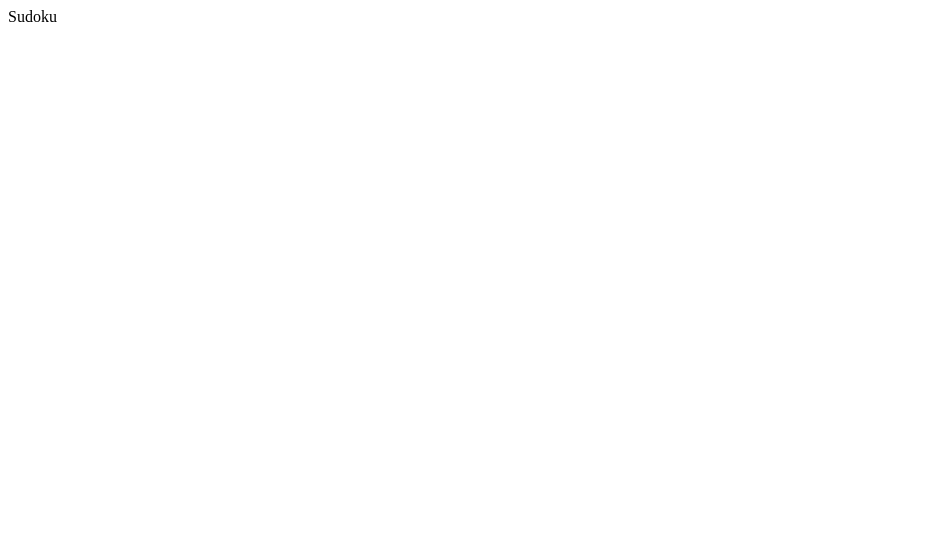
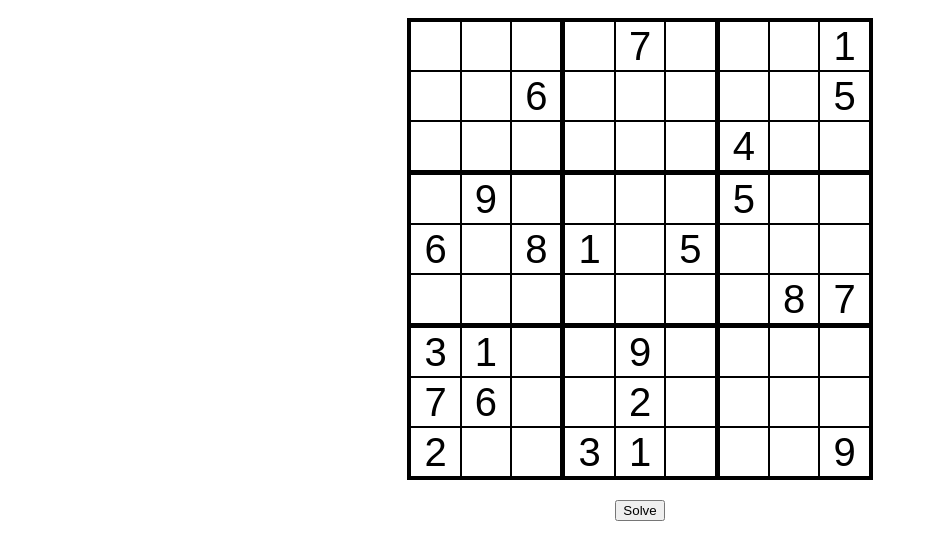
Before and after one commit to lwouis/sudoku-solver, a React (Create React App) app: page / in a window 1280 px wide. Shown: the top 560 px of the page, without its empty margins (0-927 px from the left). Built offline with nearby package versions, Linux system fonts and the light colour scheme.

Commit message:
feat: implement crook's algorithm
see https://towardsdatascience.com/solve-sudoku-more-elegantly-with-crooks-algorithm-in-python-5f819d371813

```diff
--- /dev/null
+++ b/src/App.module.scss
@@ -0,0 +1,11 @@
+.root {
+  display: flex;
+  flex-direction: column;
+  justify-content: center;
+  align-items: center;
+  padding-top: 10px;
+
+  & > button {
+    margin-top: 20px;
+  }
+}
--- a/src/App.tsx
+++ b/src/App.tsx
@@ -1,11 +1,18 @@
-import React from 'react'
-import { FC } from 'react'
-import './App.scss'
+import React, { FC, useState } from 'react'
+import { Grid, InternalGrid } from './stories/Grid'
+import styles from './App.module.scss'
 
 export const App: FC = () => {
+  const [grid, setGrid] = useState(InternalGrid.newFromNotation('....7...1..6.....5......4...9....5..6.81.5..........8731..9....76..2....2..31...9'))
+  const [render, forceRender] = useState(false)
+
   return (
-    <div className="App">
-        Sudoku
+    <div className={styles.root}>
+      <Grid internalGrid={grid}/>
+      <button type={'button'} onClick={() => {
+        setGrid(grid.solve())
+        forceRender(!render)
+      }}>Solve</button>
     </div>
   )
 }
--- a/src/stories/Grid.tsx
+++ b/src/stories/Grid.tsx
@@ -83,7 +83,120 @@ export class InternalGrid {
     return this
   }
 
+  solve(): InternalGrid {
+    this.fillClearNumbersAndCandidates()
+    this.removeImpossibleCandidates()
+    return this
+  }
+
+  private fillClearNumbersAndCandidates() {
+    for (let r = 1; r <= 9; r++) {
+      for (let c = 1; c <= 9; c++) {
+        this.solveCell(c, r)
+      }
+    }
+  }
+
+  private removeImpossibleCandidates() {
+    for (const type of ['row', 'col', 'box']) {
+      for (let i = 1; i <= 9; i++) {
+        const tuples = new Map<string, CellProps[]>()
+        for (let j = 1; j <= 9; j++) {
+          const colRow = InternalGrid.colRowForType(type, j, i)
+          const cell = this.get(colRow[0], colRow[1])
+          if (cell.number || cell.candidates.length === 0) continue
+          const k = cell.candidates.sort((a, b) => a - b).join('')
+          const v = tuples.get(k)
+          if (v) {
+            v.push(cell)
+          } else {
+            tuples.set(k, [cell])
+          }
+        }
+        for (const [k, cells] of tuples.entries()) {
+          if (k.length > 1 && k.length === cells.length) {
+            const candidates = k.split('').map(c => Number(c))
+            for (const cell of Array.from(tuples.values()).flat()) {
+              if (!cells.includes(cell)) {
+                cell.candidates = cell.candidates.filter(c => !candidates.includes(c))
+              }
+            }
+          }
+        }
+      }
+    }
+  }
+
+  private static colRowForType(type: string, j: number, i: number): [number, number] {
+    switch (type) {
+      case 'col':
+        return [i, j]
+      case 'row' :
+        return [j, i]
+      default:
+        const iMod3 = ((i - 1) % 3) + 1
+        const jMod3 = ((j - 1) % 3) + 1
+        const i147 = iMod3 === 1 ? 1 : (iMod3 === 2 ? 4 : 7)
+        const iDiv3 = Math.ceil(i / 3)
+        const jDiv3 = Math.ceil(j / 3)
+        const j147 = iDiv3 === 1 ? 1 : (iDiv3 === 2 ? 4 : 7)
+        return [i147 + jMod3 - 1, j147 + jDiv3 - 1]
+    }
+  }
+
+  private solveCell(col: number, row: number) {
+    const cell = this.get(col, row)
+    if (cell.number) return
+    let candidates = cell.candidates.length > 0 ? cell.candidates : Array.from({length: 9}, (_, i) => i + 1)
+    for (let c = 1; c <= 9; c++) {
+      candidates = candidates.filter(n => n !== this.get(c, row).number)
+    }
+    for (let r = 1; r <= 9; r++) {
+      candidates = candidates.filter(n => n !== this.get(col, r).number)
+    }
+    const boxFirstCol = Math.ceil(col / 3) * 3 - 2
+    const boxFirstRow = Math.ceil(row / 3) * 3 - 2
+    for (let r = boxFirstRow; r <= boxFirstRow + 2; r++) {
+      for (let c = boxFirstCol; c <= boxFirstCol + 2; c++) {
+        candidates = candidates.filter(n => n !== this.get(c, r).number)
+      }
+    }
+    if (candidates.length === 1) {
+      cell.number = candidates[0]
+    } else {
+      cell.candidates = candidates
+    }
+  }
+
   private get(col: number, row: number): CellProps {
     return this.cells[(col - 1) + (row - 1) * 9]
   }
 }
+
+// function allPossibleTuples(array: number[]): number[][] {
+//   return [...Array(2 ** array.length - 1).keys()]
+//     .map((n) =>
+//       ((n + 1) >>> 0)
+//         .toString(2)
+//         .split('')
+//         .reverse()
+//         .map((n, i) => (+n ? array[i] : 0))
+//         .filter(Boolean),
+//     )
+//     .filter(n => n.length > 1)
+//     .sort((a, b) => (a.length > b.length ? -1 : 1))
+// }
+//
+// function deepIncludes(array1: number[][], array2: number[]): boolean {
+//   return array1.some(a => {
+//     if (a.length !== array2.length) {
+//       return false
+//     }
+//     for (let i = 0; i < a.length; i++) {
+//       if (a[i] !== array2[i]) {
+//         return false
+//       }
+//     }
+//     return true
+//   })
+// }
--- a/tsconfig.json
+++ b/tsconfig.json
@@ -18,7 +18,8 @@
     "resolveJsonModule": true,
     "isolatedModules": true,
     "noEmit": true,
-    "jsx": "react-jsx"
+    "jsx": "react-jsx",
+    "downlevelIteration": true,
   },
   "include": [
     "src"
```
Also changed, not shown: src/App.scss (deleted).
